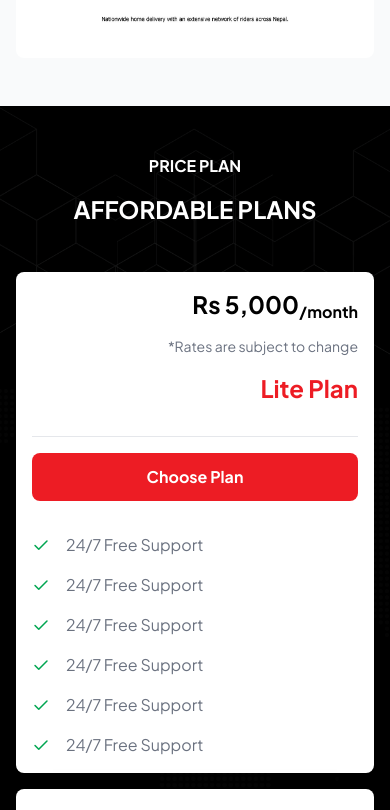
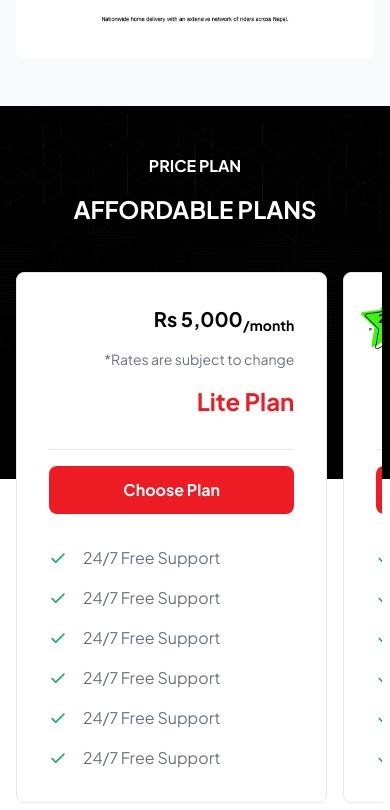
Before and after one commit to ishwordangol/rocketshipping, a Next.js app: page / in a window 390 px wide. Shown: the part 6103-6913 px from the top of the page. Built offline with nearby package versions, Linux system fonts and the light colour scheme.

Commit message:
pricing design update

```diff
--- a/app/globals.css
+++ b/app/globals.css
@@ -270,16 +270,25 @@ h6 {
   .sliderWrapper .slick-slide:first-child {
     @apply -ml-10;
   }
+
+  .sliderWrapper.pricingSlider .slick-slide:first-child {
+    @apply -ml-0;
+  }
 }
 
 @media only screen and (max-width: 640px) {
   .headerRight > .RSbutton {
     display: none;
   }
+
+  .sliderWrapper.pricingSlider .slick-slide:first-child {
+    @apply -ml-10;
+  }
 }
 
 @media only screen and (max-width: 480px) {
-  .sliderWrapper .slick-slide:first-child {
+  .sliderWrapper .slick-slide:first-child,
+  .sliderWrapper.pricingSlider .slick-slide:first-child {
     @apply -ml-5;
   }
 }
--- a/app/page.tsx
+++ b/app/page.tsx
@@ -115,6 +115,48 @@ const Page = () => {
       },
       {
         title: "Cost effective",
+      },
+    ],
+  };
+
+  const pricingsetting = {
+    arrows: false,
+    dots: true,
+    infinite: false,
+    autoplay: false,
+    speed: 500,
+    autoplaySpeed: 2000,
+    slidesToShow: 3,
+    slidesToScroll: 1,
+    responsive: [
+      {
+        breakpoint: 1024,
+        settings: {
+          dots: false,
+          slidesToShow: 2,
+          slidesToScroll: 1,
+        },
+      },
+      {
+        breakpoint: 768,
+        settings: {
+          dots: false,
+          centerMode: true,
+          centerPadding: "48px",
+          slidesToShow: 1,
+          slidesToScroll: 1,
+        },
+      },
+
+      {
+        breakpoint: 480,
+        settings: {
+          dots: false,
+          centerMode: true,
+          centerPadding: "28px",
+          slidesToShow: 1,
+          slidesToScroll: 1,
+        },
       },
     ],
   };
@@ -397,9 +439,7 @@ const Page = () => {
               AFFORDABLE PLANS
             </h2>
           </div>
-          <div className="mt-8 lg:mt-12 grid md:grid-cols-3 gap-4 lg:gap-8">
-            <Pricing />
-          </div>
+          <Pricing />
         </div>
       </section>
       <section className="testimonialWrapper py-12 sm:py-16 md:py-24 lg:py-32 bg-gray-50">
--- a/src/components/pricingplan.tsx
+++ b/src/components/pricingplan.tsx
@@ -1,6 +1,55 @@
-import React from "react";
+import React, { useEffect, useState, useRef } from "react";
+import Slider from "react-slick";
+import "slick-carousel/slick/slick.css";
+import "slick-carousel/slick/slick-theme.css";
+import Image from "next/image";
+import CoupenImage from "@/public/assets/images/star-discount.png";
 
 const Pricingplan = () => {
+  const [isSlick, setIsSlick] = useState(window.innerWidth <= 1024);
+  const sliderRef = useRef(null);
+
+  const pricesettings = {
+    arrows: false,
+    dots: true,
+    infinite: false,
+    autoplay: false,
+    speed: 500,
+    autoplaySpeed: 2000,
+    slidesToShow: 2,
+    slidesToScroll: 1,
+    responsive: [
+      {
+        breakpoint: 1024,
+        settings: {
+          dots: false,
+          slidesToShow: 2,
+          slidesToScroll: 1,
+        },
+      },
+      {
+        breakpoint: 640,
+        settings: {
+          dots: false,
+          centerMode: true,
+          centerPadding: "48px",
+          slidesToShow: 1,
+          slidesToScroll: 1,
+        },
+      },
+
+      {
+        breakpoint: 480,
+        settings: {
+          dots: false,
+          centerMode: true,
+          centerPadding: "28px",
+          slidesToShow: 1,
+          slidesToScroll: 1,
+        },
+      },
+    ],
+  };
   const pricing = {
     pricinglist: [
       {
@@ -9,6 +58,7 @@ const Pricingplan = () => {
         plantitle: "Lite Plan",
         shortdescription: "*Rates are subject to change",
         link: "/pricing",
+        coupen: "",
         iconclass: "icon-check",
         features: [
           {
@@ -37,6 +87,7 @@ const Pricingplan = () => {
         plantitle: " Professional Plan",
         shortdescription: "*Rates are subject to change",
         link: "/pricing",
+        coupen: "20% off",
         iconclass: "icon-check",
         features: [
           {
@@ -65,6 +116,7 @@ const Pricingplan = () => {
         plantitle: "Enterprise Plan",
         shortdescription: "*Rates are subject to change",
         link: "/pricing",
+        coupen: "50% off",
         iconclass: "icon-check",
         features: [
           {
@@ -89,15 +141,86 @@ const Pricingplan = () => {
       },
     ],
   };
+
+  useEffect(() => {
+    const handleResize = () => {
+      setIsSlick(window.innerWidth <= 1024);
+    };
+
+    window.addEventListener("resize", handleResize);
+    handleResize(); // Call on mount
+
+    return () => window.removeEventListener("resize", handleResize);
+  }, []);
+
   return (
     <>
+      {isSlick ? (
+        <Slider
+          ref={sliderRef}
+          {...pricesettings}
+          className="mt-8 lg:mt-12 sliderWrapper pricingSlider"
+        >
+          {pricing.pricinglist.map((item, index) => (
+            <div
+              key={index}
+              className="relative pricingTable p-8 rounded-lg bg-white border"
+            >
+              <div className="space-y-4 text-right pb-8 border-b border-gray-200">
+                <h2 className="text-xl md:text-2xl lg:text-3xl font-bold">
+                  {item.price}
+                  <sub className="text-sm lg:text-base">
+                    {item.subscriptiontime}
+                  </sub>
+                </h2>
+                <p className="text-sm lg:text-base">{item.shortdescription}</p>
+                <h3 className="text-2xl font-bold text-primary">
+                  {item.plantitle}
+                </h3>
+              </div>
+              <button type="button" className="mt-4 mb-8 RSbutton w-full">
+                Choose Plan
+              </button>
+              <div className="space-y-4">
+                {item.features.map((feature, featureIndex) => (
+                  <div key={featureIndex} className="flex items-center gap-4">
+                    <span
+                      className={`text-secondary text-lg font-bold ${item.iconclass}`}
+                    ></span>
+                    <span>{feature.featurelist}</span>
+                  </div>
+                ))}
+              </div>
+              {item.coupen && (
+                <div
+                  className={`absolute left-4 top-4 ${
+                    item.coupen ? "" : "hidden"
+                  }`}
+                >
+                  <div className="relative">
+                    <Image
+                      src={CoupenImage}
+                      alt="services"
+                      className="w-16 h-16 xl:w-24 xl:h-24 2xl:h-32 2xl:w-32 transition-all ease-linear duration-300"
+                    />
+                    <label className="absolute left-1/2 top-1/2 -translate-x-1/2 -translate-y-1/2 text-black text-center font-bold pt-2.5 xl:pt-4 text-xs xl:text-base 2xl:text-xl leading-tight">
+                      {item.coupen}
+                    </label>
+                  </div>
+                </div>
+              )}
+            </div>
+          ))}
+        </Slider>
+      ) : (
+        <div className="mt-8 lg:mt-12 grid md:grid-cols-3 gap-4 lg:gap-8">
           {pricing.pricinglist.map((item, index) => (
             <div
               key={index}
               className="relative pricingTable p-4 lg:p-8 xl:p-16 rounded-lg bg-white shadow-2xl"
             >
               <div className="space-y-4 text-right pb-8 border-b border-gray-200">
-            <h2 className="text-2xl md:text-3xl lg:text-4xl font-bold">
+                <h2 className="text-2xl md:text-3xl 2xl:text-4xl font-bold">
                   {item.price}
                   <sub className="text-base">{item.subscriptiontime}</sub>
                 </h2>
@@ -119,8 +242,28 @@ const Pricingplan = () => {
                   </div>
                 ))}
               </div>
+              {item.coupen && (
+                <div
+                  className={`absolute left-1 top-1 xl:left-2 xl:top-2 ${
+                    item.coupen ? "" : "hidden"
+                  }`}
+                >
+                  <div className="relative">
+                    <Image
+                      src={CoupenImage}
+                      alt="services"
+                      className="w-16 h-16 xl:w-24 xl:h-24 2xl:h-32 2xl:w-32 transition-all ease-linear duration-300"
+                    />
+                    <label className="absolute left-1/2 top-1/2 -translate-x-1/2 -translate-y-1/2 text-black text-center font-bold pt-2.5 xl:pt-4 text-xs xl:text-base 2xl:text-xl leading-tight">
+                      {item.coupen}
+                    </label>
+                  </div>
+                </div>
+              )}
             </div>
           ))}
+        </div>
+      )}
     </>
   );
 };
```
Also changed, not shown: public/assets/images/pattern-price.png (deleted), public/assets/images/star-discount.png (added). Lines whose indentation alone changed are shown as unchanged.
